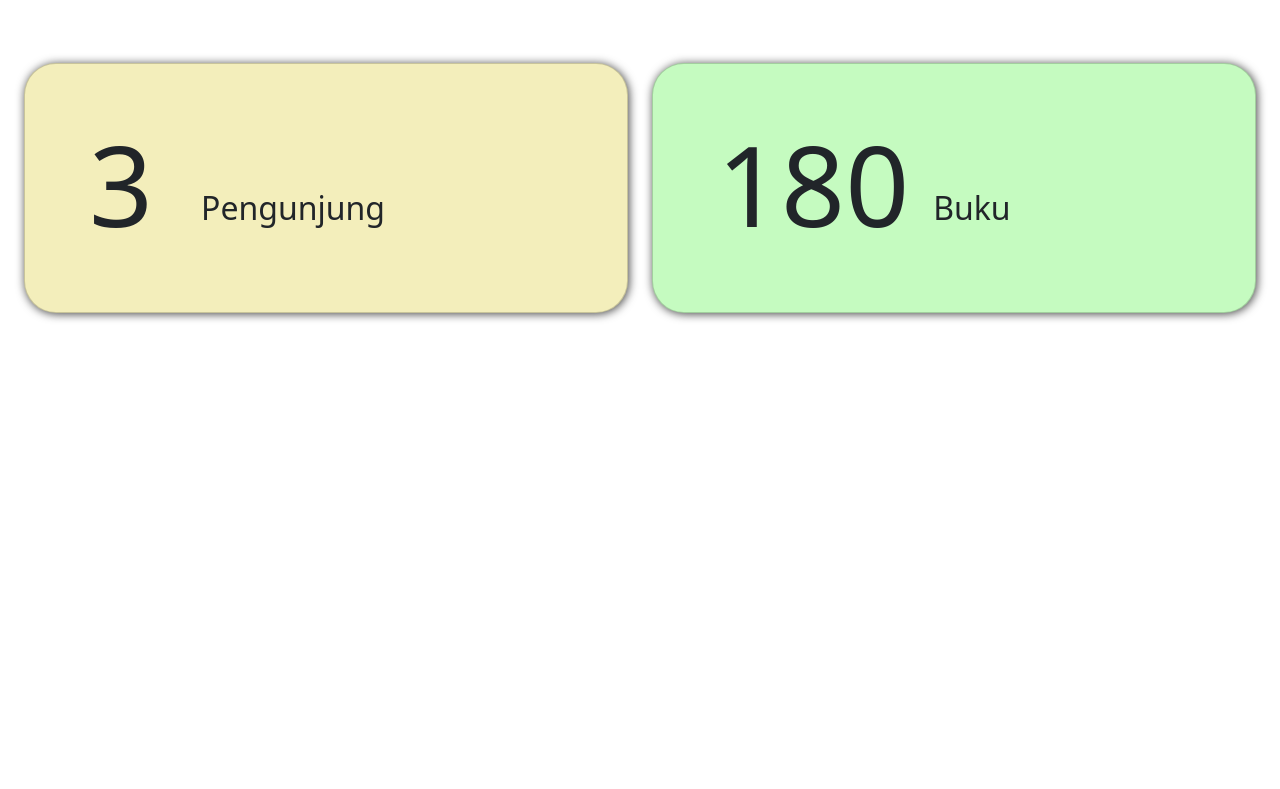
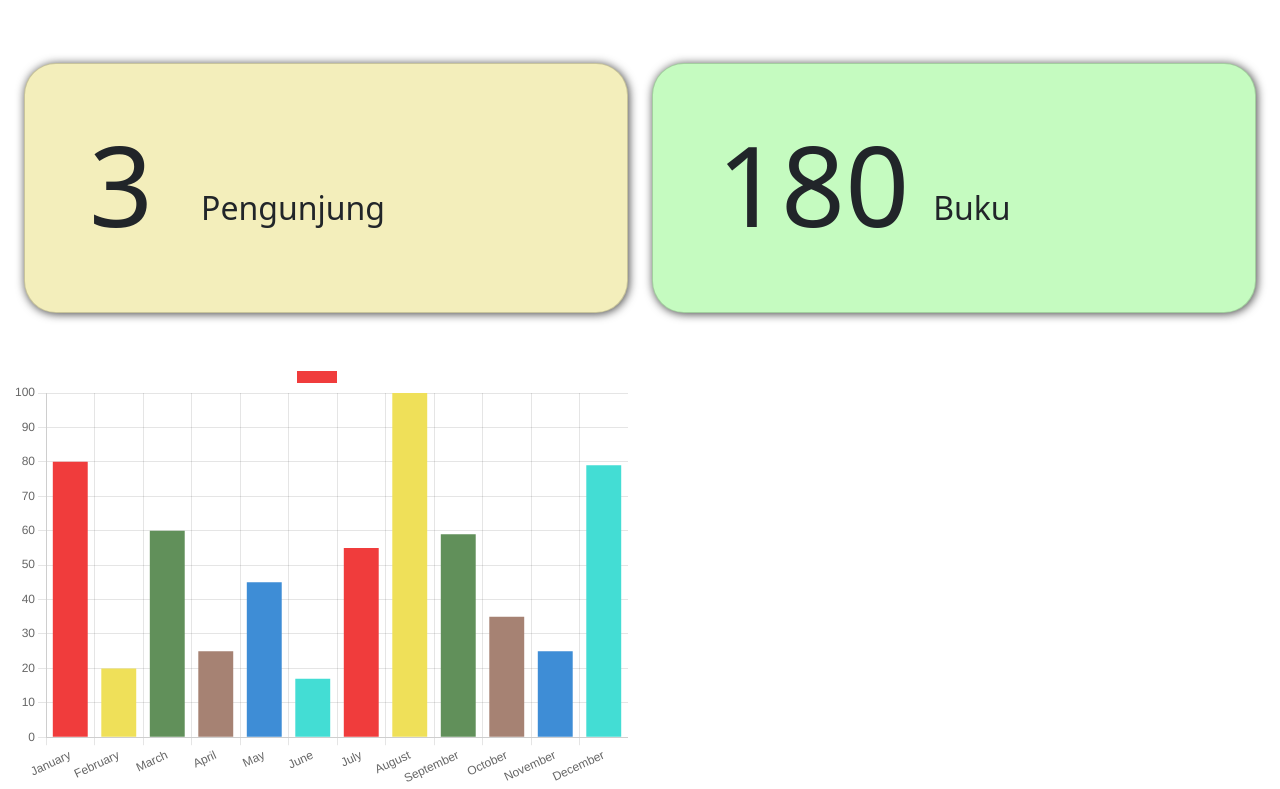
Before and after one commit to mirnatriani/perpus_digital-TEFA, a Nuxt app: page / in a window 1280 px wide. Shown: the part 615-1404 px from the top of the page. Before the commit the page ends 976 px from the top, so only its background shows below. Built offline with nearby package versions, Linux system fonts and the light colour scheme.

Commit message:
Add files via upload

```diff
--- a/pages/index.vue
+++ b/pages/index.vue
@@ -43,7 +43,44 @@
       </div>
     </div>
   </div>
+
+  <div class="row mt-3">
+    <div class="col-md-6">
+      <div class="card-body">
+        <Bar :options="chartOptions" :data="chartData"></Bar>
+      </div>
+    </div>
+  </div>
 </template>
+<script>
+import { Bar } from "vue-chartjs";
+import { Chart as ChartJS, Title, Tooltip, Legend, BarElement, CategoryScale, LinearScale } from "chart.js";
+ChartJS.register(Title, Tooltip, Legend, BarElement, CategoryScale, LinearScale);
+
+export default {
+  name: "BarChart",
+  components: { Bar },
+  data() {
+    return {
+      chartData: {
+        labels: ["January", "February", "March", "April", "May", "June", "July", "August", "September", "October", "November", "December"],
+        datasets: [
+          {
+            label: "",
+            data: [80, 20, 60, 25, 45, 17, 55, 100, 59, 35, 25, 79],
+            backgroundColor: ["#F03C3C", "#EFE059", "#61905A", "#A68273", "#3E8DD6", "#43DDD4"],
+          },
+        ],
+      },
+      chartOptions: {
+        responsive: true,
+        maintainAspectRatio: false,
+        aspectRatio: 0.7,
+      },
+    };
+  },
+};
+</script>
 
 <style scoped>
 .card {
--- a/pages/pengunjung/tambah.vue
+++ b/pages/pengunjung/tambah.vue
@@ -55,10 +55,10 @@
               <option value="kembalikan">Kembalikan Buku</option>
             </select>
           </div>
-            <div class="d-flex justify-content-between">
-              <NuxtLink to="../pengunjung" class="btn btn-dark btn-lg rounded-5 px-5">KIRIM</NuxtLink>
-              <NuxtLink to="/" class="btn btn-secondary btn-lg rounded-5 px-5">Kembali</NuxtLink>
-            </div>
+          <div class="d-flex justify-content-between">
+            <NuxtLink to="../pengunjung" class="btn btn-dark btn-lg rounded-3 px-5">KIRIM</NuxtLink>
+            <NuxtLink to="/" class="btn btn-secondary btn-lg rounded-3 px-5">Kembali</NuxtLink>
+          </div>
         </form>
       </div>
     </div>
```
